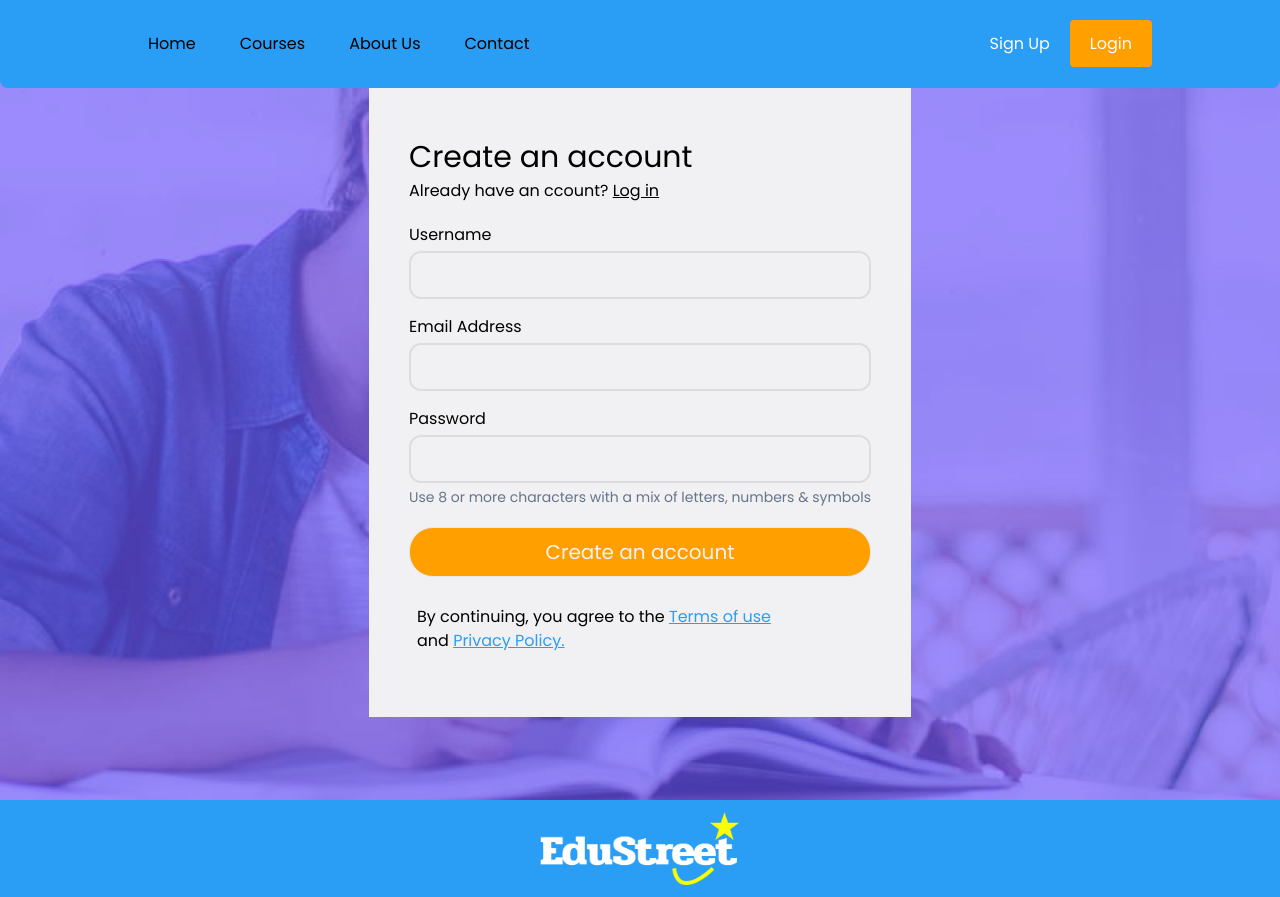
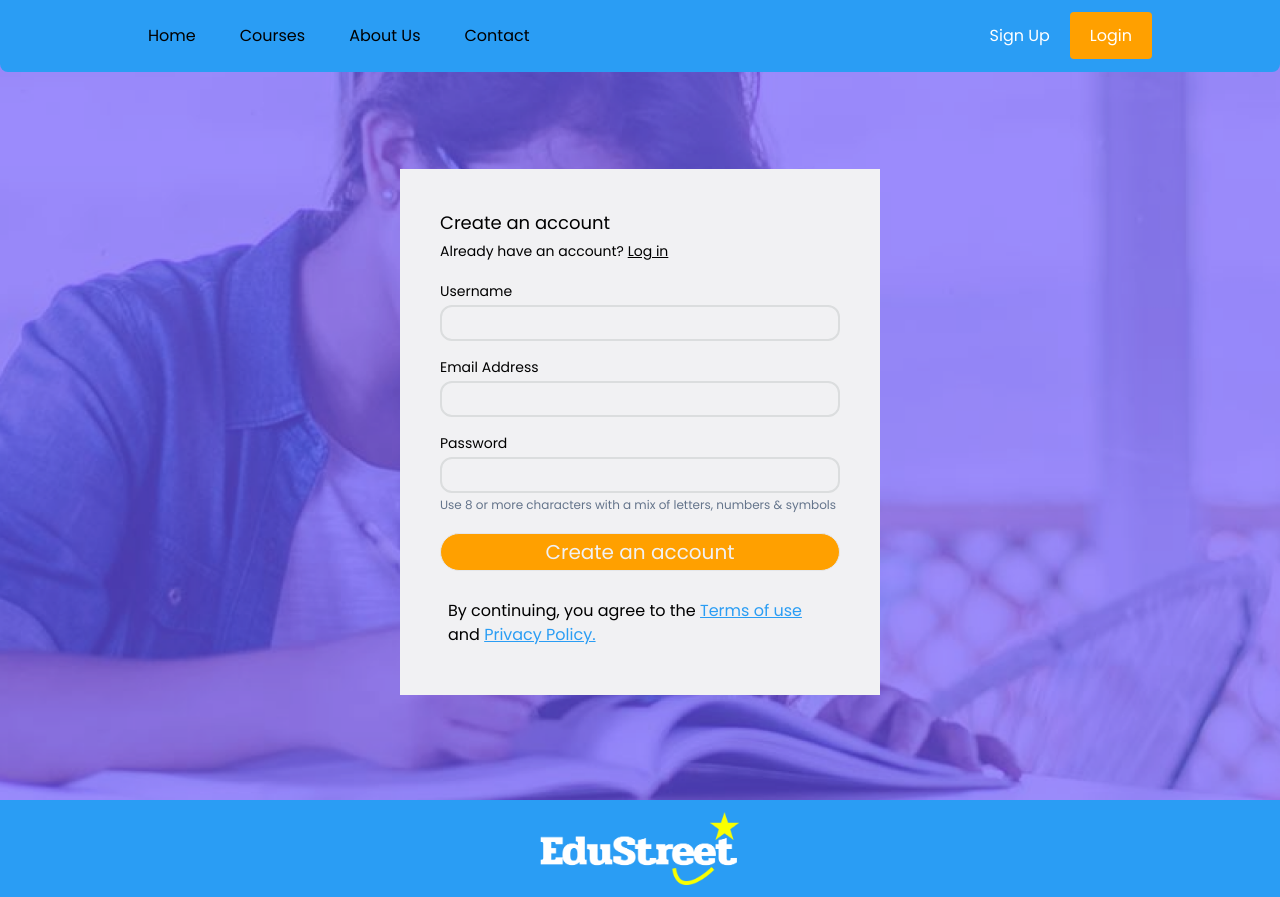
Before and after one commit to EduStreet-Gang/EduStreet, a Next.js app: page /signup in a window 1280 px wide. Built offline with nearby package versions, Linux system fonts and the light colour scheme.

Commit message:
navbar, login fixed

```diff
--- a/src/app/signup/page.jsx
+++ b/src/app/signup/page.jsx
@@ -14,21 +14,21 @@ const Page = () => {
         />
       </div>
       <div className="absolute inset-0 bg-edustreet-purple bg-opacity-20"></div>
-      <div className="absolute inset-0 flex justify-center items-center">
-        <div className="bg-edustreet-white px-10 py-14 flex flex-col gap-5">
+      <div className="absolute inset-0 flex justify-center items-center mt-16">
+        <div className="bg-edustreet-white px-10 py-10 flex flex-col gap-5">
           <div className="flex flex-col gap-1">
-            <h1 className="text-3xl pr-32">Create an account</h1>
-            <h2>Already have an ccount? <Link href='/login' className="underline hover:no-underline transition-all">Log in</Link></h2>
+            <h1 className="text-lg pr-32">Create an account</h1>
+            <h2 className="text-sm">Already have an account? <Link href='/login' className="underline hover:no-underline transition-all">Log in</Link></h2>
           </div>
           <form action="" className="flex flex-col gap-1">
-            <label htmlFor="username" className="text-md">Username</label>
-            <input type="text" id="username" className="py-2.5 rounded-xl bg-transparent border-2 border-edustreet-grey"/>
-            <label htmlFor="email" className="text-md mt-3">Email Address</label>
-            <input type="email" id="email" className="py-2.5 rounded-xl bg-transparent border-2 border-edustreet-grey"/>
-            <label htmlFor="pw" className="text-md mt-3">Password</label>
-            <input type="password" id="pw" className="py-2.5 rounded-xl bg-transparent border-2 border-edustreet-grey"/>
-            <span className="text-sm text-slate-500">Use 8 or more characters with a mix of letters, numbers & symbols</span>
-            <button type="submit" className="text-xl mt-4 border bg-edustreet-orange p-2.5 rounded-3xl text-edustreet-white hover:text-black transition-all">Create an account</button>
+            <label htmlFor="username" className="text-sm">Username</label>
+            <input type="text" id="username" className="py-1 rounded-xl bg-transparent border-2 border-edustreet-grey"/>
+            <label htmlFor="email" className="text-sm mt-3">Email Address</label>
+            <input type="email" id="email" className="py-1 rounded-xl bg-transparent border-2 border-edustreet-grey"/>
+            <label htmlFor="pw" className="text-sm mt-3">Password</label>
+            <input type="password" id="pw" className="py-1 rounded-xl bg-transparent border-2 border-edustreet-grey"/>
+            <span className="text-xs text-slate-500">Use 8 or more characters with a mix of letters, numbers & symbols</span>
+            <button type="submit" className="text-xl mt-4 border bg-edustreet-orange p-1 rounded-3xl text-edustreet-white hover:text-black transition-all">Create an account</button>
           </form>
           <h3 className="w-96 m-2">
             <span>By continuing, you agree to the </span>
--- a/src/components/Navbar/index.jsx
+++ b/src/components/Navbar/index.jsx
@@ -3,7 +3,7 @@ import Link from "next/link"
 const Navbar = () => {
   return (
     <header>
-      <div className="bg-edustreet-blue fixed top-0 left-0 right-0 py-5 px-32 rounded-b-lg flex justify-between z-10 items-center">
+      <div className="bg-edustreet-blue fixed top-0 left-0 right-0 py-3 px-32 rounded-b-lg flex justify-between z-10 items-center text-md">
         <div className="flex gap-1">
           <Link href='/' className="py-3 px-5 rounded">Home</Link>
           <Link href='/courses' className="py-3 px-5 rounded">Courses</Link>
```
